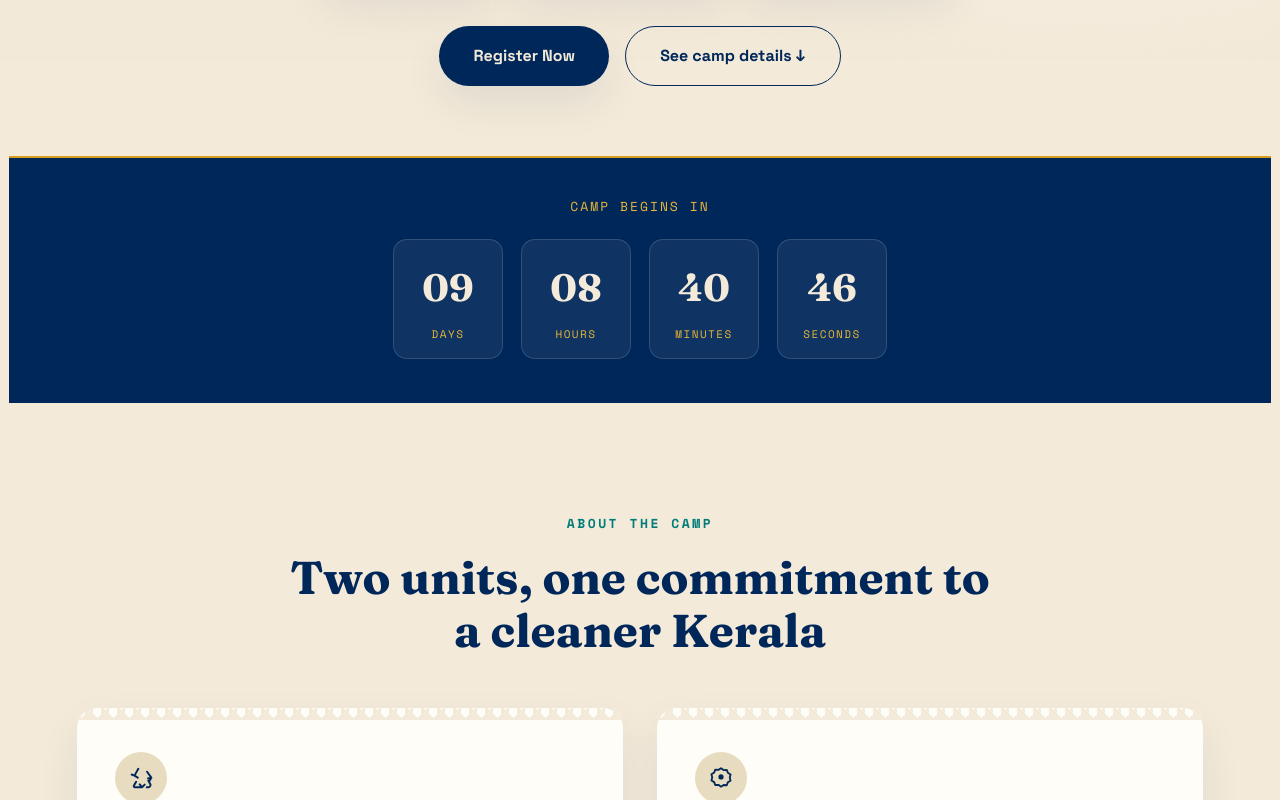
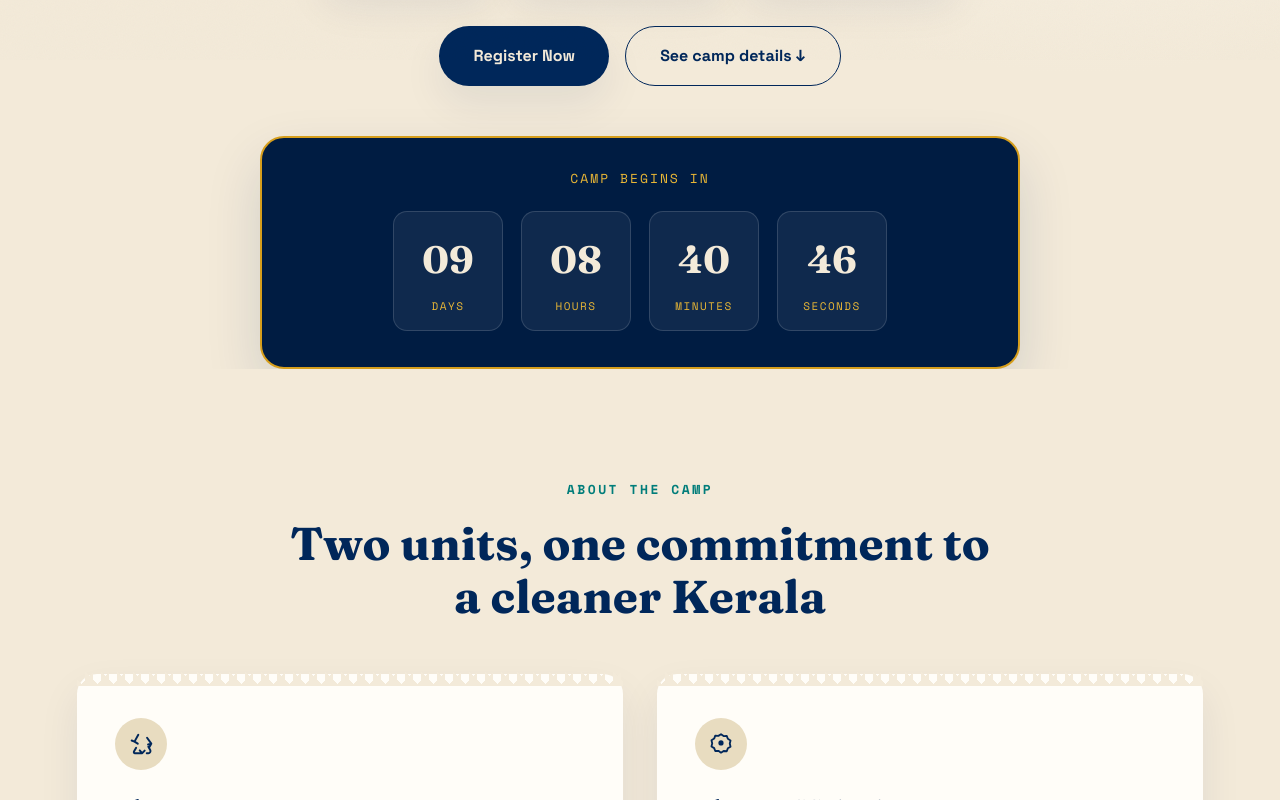
Before and after one commit to fathimafarhakk/punarva, a React (Vite) app: page / in a window 1280 px wide. Shown: the part 740-1540 px from the top of the page. Built offline with nearby package versions, Linux system fonts and the light colour scheme.

Commit message:
Countdown Card Layout Refinement: Transformed countdown block into a centered, rounded floating card with solid gold border, proper side margins, and container bounds.

```diff
--- a/src/styles/home.css
+++ b/src/styles/home.css
@@ -375,11 +375,15 @@ button{font-family:inherit;border:none;background:none;cursor:pointer;color:inhe
 /* countdown */
 .countdown-strip{
   position:relative;
-  margin:70px -6% 0;
-  background:var(--forest);
-  padding:38px 6% 44px;
+  margin:50px auto 0;
+  max-width:760px;
+  width:100%;
+  background:var(--forest-2);
+  padding:30px 24px 36px;
   text-align:center;
-  border-top:2px solid var(--gold);
+  border-radius:24px;
+  border:2.5px solid var(--gold);
+  box-shadow:var(--shadow-lift);
 }
 .countdown-label{
   font-family:var(--font-mono);
@@ -1050,7 +1054,7 @@ section{
   }
 
   .hero{padding-top:130px;}
-  .countdown-strip{margin-top:50px;}
+  .countdown-strip{margin:30px auto 0; padding: 24px 16px 28px; width: 100%;}
   .timer-cell{width:76px;padding:14px 0 10px;}
   .timer-cell span{font-size:28px;}
 
```
